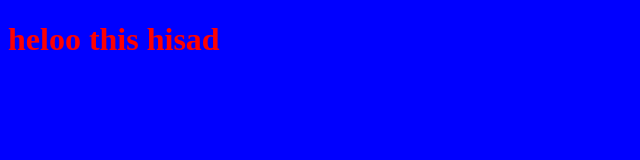
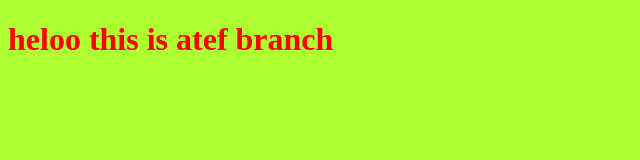
Before and after one commit to mmohamedateff/myproject, a plain HTML site: page index.html in a window 1280 px wide. Shown: the whole page, without its empty margins (0-640 px from the left). Drawn offline with Linux system fonts and the light colour scheme.

Commit message:
edit atef branch

```diff
--- a/index.html
+++ b/index.html
@@ -7,7 +7,7 @@
     <link rel="stylesheet" href="style.css">
 </head>
 <body>
- <h1>heloo this hisad</h1>
+ <h1>heloo this is atef branch </h1>
 <script src="app.js"></script>
 
 </body>
--- a/style.css
+++ b/style.css
@@ -4,5 +4,5 @@ color: red;
 }
 body{
 
-   background-color: blue;
+   background-color: greenyellow;
 }
```
